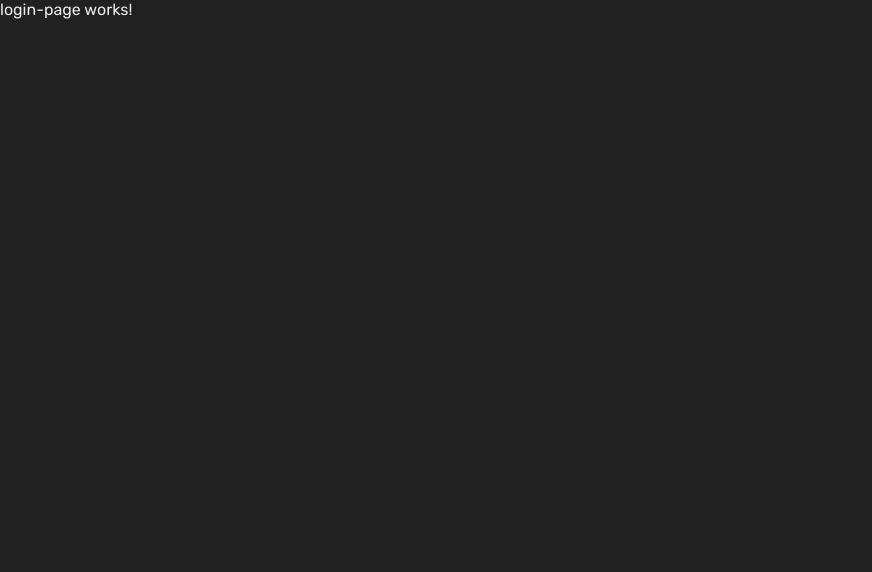
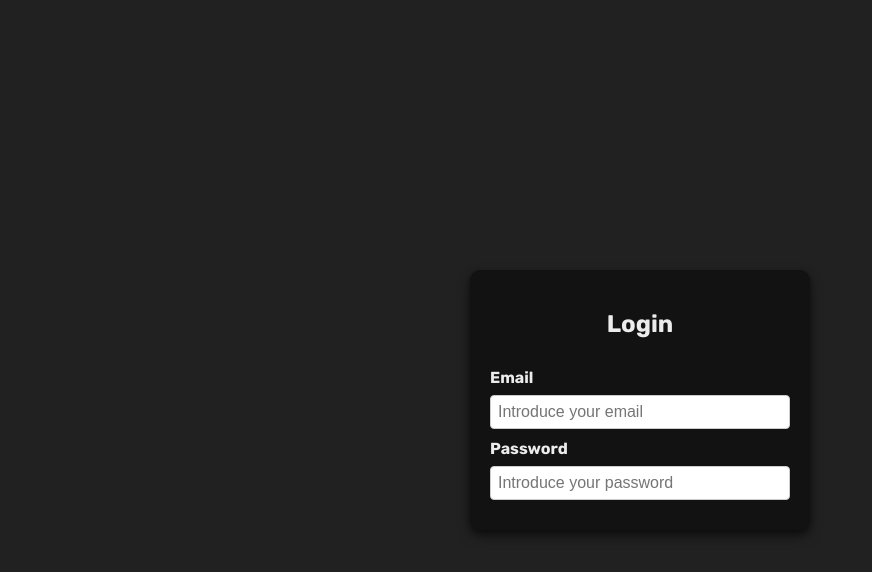
Before and after one commit to GerardRuica/Gero-Universe, an Angular app in the folder gero-universe-app/: page /user/login in a window 1280 px wide. Shown: the top 572 px of the page, without its empty margins (0-872 px from the left). Built offline with nearby package versions, Linux system fonts and the light colour scheme.

Commit message:
Login page and form input component

```diff
--- a/gero-universe-app/src/app/features/authentication/pages/login-page/login-page.component.html
+++ b/gero-universe-app/src/app/features/authentication/pages/login-page/login-page.component.html
@@ -1 +1,11 @@
-<p>login-page works!</p>
+<div class="login-container">
+  <div class="login-title"><h2>Login</h2></div>
+  <form-input
+    [labelText]="'Email'"
+    [placeholderText]="'Introduce your email'"
+  ></form-input>
+  <form-input
+    [labelText]="'Password'"
+    [placeholderText]="'Introduce your password'"
+  ></form-input>
+</div>
--- a/gero-universe-app/src/app/features/authentication/pages/login-page/login-page.component.scss
+++ b/gero-universe-app/src/app/features/authentication/pages/login-page/login-page.component.scss
@@ -0,0 +1,22 @@
+:host {
+  display: flex;
+  flex-direction: column;
+  justify-content: center;
+  align-items: center;
+  height: 100%;
+}
+
+.login-container {
+  background-color: rgb(19, 18, 18);
+  box-shadow: 0px 6px 12px rgba(0, 0, 0, 0.5), 0px 2px 5px rgba(0, 0, 0, 0.3);
+  padding: 20px;
+  border-radius: 10px;
+  width: 300px;
+}
+
+.login-title {
+  display: flex;
+  justify-content: center;
+  align-items: center;
+  margin-bottom: 10px;
+}
--- a/gero-universe-app/src/app/features/authentication/pages/login-page/login-page.component.ts
+++ b/gero-universe-app/src/app/features/authentication/pages/login-page/login-page.component.ts
@@ -1,8 +1,9 @@
 import { Component } from '@angular/core';
+import { FormInputComponent } from '../../../../shared/inputs/form-input/form-input.component';
 
 @Component({
   selector: 'login-page',
-  imports: [],
+  imports: [FormInputComponent],
   templateUrl: './login-page.component.html',
   styleUrl: './login-page.component.scss',
 })
--- /dev/null
+++ b/gero-universe-app/src/app/shared/inputs/form-input/form-input.component.html
@@ -0,0 +1,10 @@
+<div class="input-container">
+  <label for="inputField">{{ labelText }}</label>
+  <input
+    [type]="type"
+    id="inputField"
+    name="inputField"
+    [placeholder]="placeholderText"
+    required
+  />
+</div>
--- /dev/null
+++ b/gero-universe-app/src/app/shared/inputs/form-input/form-input.component.scss
@@ -0,0 +1,29 @@
+.input-container {
+  display: flex;
+  flex-direction: column;
+
+  width: 100%;
+}
+
+label {
+  font-size: 16px;
+  margin-bottom: 8px;
+  font-weight: bold;
+}
+
+input[type="text"] {
+  padding: 7px;
+  font-size: 16px;
+  border: 1px solid #ccc;
+  border-radius: 4px;
+  margin-bottom: 10px;
+}
+
+input[type="text"]:focus {
+  outline: none;
+  border-color: black;
+}
+
+input[type="text"]:hover {
+  border-color: black;
+}
```
Also changed, not shown: gero-universe-app/src/app/shared/inputs/form-input/form-input.component.ts (added, +13 -0 lines), 1 other file (tests, documents, lock files or other folders).
